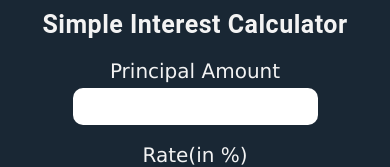
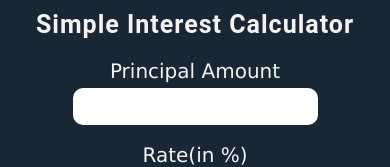
Before and after one commit to thisiskshitu/simple-interest-calculator, a plain HTML site: page index.html in a window 390 px wide. Shown: the top 167 px of the page. Drawn offline with Linux system fonts and the light colour scheme.

Commit message:
Changed letter spacing in h1 from 0.5px to 1px and increased space after the calculate button in mobiles

```diff
--- a/styles/style.css
+++ b/styles/style.css
@@ -2,6 +2,7 @@
 {
   text-align: center;
   background-color: transparent;
+  margin-bottom: 50px;
 }
 
 body
@@ -22,7 +23,7 @@ h1
 {
   font-family: "Roboto", sans-serif;
   font-size: 30px;
-  letter-spacing: 0.5px;
+  letter-spacing: 1px;
   color: #f3f3f3;
   font-weight: 600;
   padding: 0;
```
